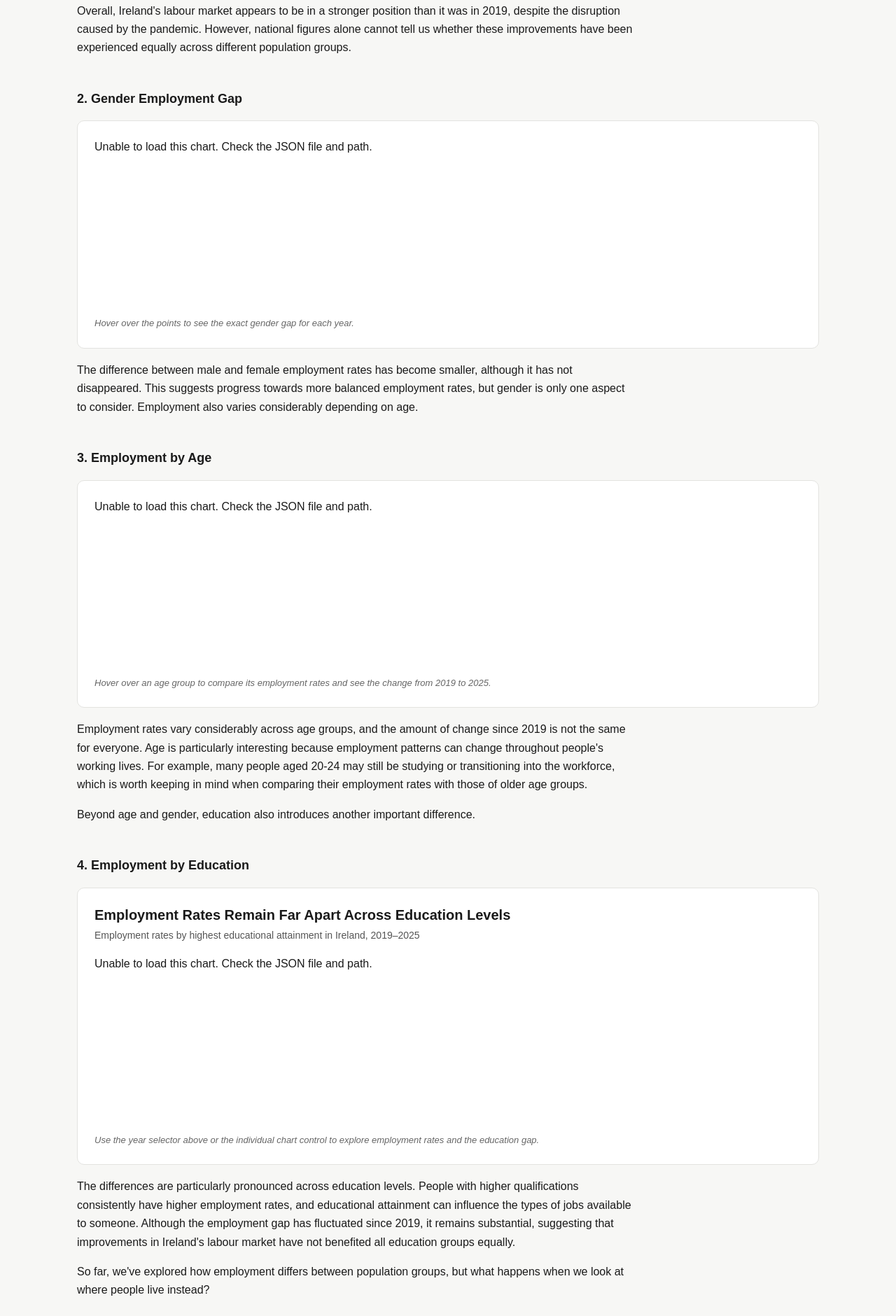
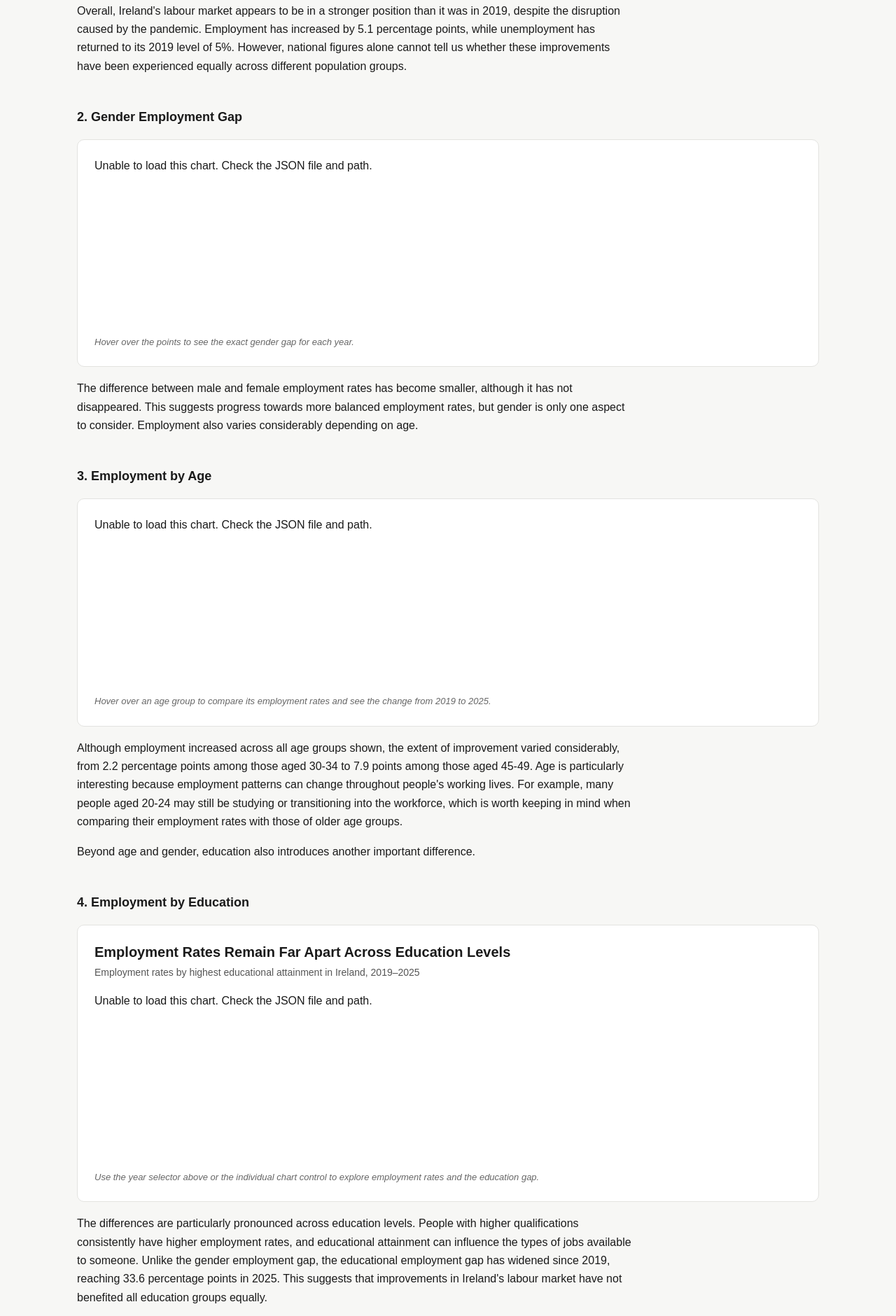
Before and after one commit to Lidia-Vill/unequal-opportunities-infovis, a plain HTML site: page visualisation/index.html in a window 1280 px wide. Shown: the part 895-2775 px from the top of the page at 70% size. Drawn offline with Linux system fonts and the light colour scheme; a script that the page names is missing.

Commit message:
Update index.html

```diff
--- a/visualisation/index.html
+++ b/visualisation/index.html
@@ -94,11 +94,9 @@
       </div>
 
       <p class="interpretation">
-        Overall, Ireland's labour market appears to be in a stronger
-        position than it was in 2019, despite the disruption caused
-        by the pandemic. However, national figures alone cannot tell
-        us whether these improvements have been experienced equally
-        across different population groups.
+        Overall, Ireland's labour market appears to be in a stronger position than it was in 2019, despite the disruption caused by the pandemic.
+        Employment has increased by 5.1 percentage points, while unemployment has returned to its 2019 level of 5%. However,
+        national figures alone cannot tell us whether these improvements have been experienced equally across different population groups.
       </p>
 
     </section>
@@ -148,15 +146,12 @@
       </div>
 
       <p class="interpretation">
-        Employment rates vary considerably across age groups,
-        and the amount of change since 2019 is not the same
-        for everyone. Age is particularly interesting because
-        employment patterns can change throughout people's
-        working lives. For example, many people aged 20-24
-        may still be studying or transitioning into the
-        workforce, which is worth keeping in mind when
-        comparing their employment rates with those of
-        older age groups.
+       Although employment increased across all age groups shown, the extent of improvement varied considerably,
+        from 2.2 percentage points among those aged 30-34 to 7.9 points among those aged 45-49. Age is particularly
+        interesting because employment patterns can change throughout people's working lives. For example, many people
+        aged 20-24 may still be studying or transitioning into the workforce, which is worth keeping in mind when comparing
+        their employment rates with those of older age groups.
+
       </p>
 
       <p class="interpretation transition">
@@ -204,8 +199,8 @@
       <p class="interpretation">
         The differences are particularly pronounced across education levels. People with higher qualifications consistently
         have higher employment rates, and educational attainment can influence the types of jobs available to someone.
-        Although the employment gap has fluctuated since 2019, it remains substantial, suggesting that improvements in Ireland's
-        labour market have not benefited all education groups equally.
+        Unlike the gender employment gap, the educational employment gap has widened since 2019,
+        reaching 33.6 percentage points in 2025. This suggests that improvements in Ireland's labour market have not benefited all education groups equally.
       </p>
 
       <p class="interpretation transition">
@@ -269,13 +264,12 @@
       <h2>What does this tell us?</h2>
 
       <p>
-        Ireland's labour market has improved since 2019, and
-        some of the gaps have become smaller. However, not
-        everyone has experienced the same level of progress,
-        and substantial differences remain, particularly
-        across education levels. Overall, the figures show
-        that a stronger labour market does not necessarily
-        mean more equal employment outcomes.
+        Ireland's labour market has improved since 2019, but not all inequalities have followed the same pattern.
+        While gender and regional employment gaps have narrowed, the educational employment gap has widened, and
+        improvements across age groups have varied considerably. Overall, the figures show that a stronger labour market does
+        not necessarily mean more equal employment outcomes.
+
+        These comparisons show how employment outcomes differ between groups, but they do not necessarily explain the reasons behind those differences.
       </p>
 
       <p>
```
